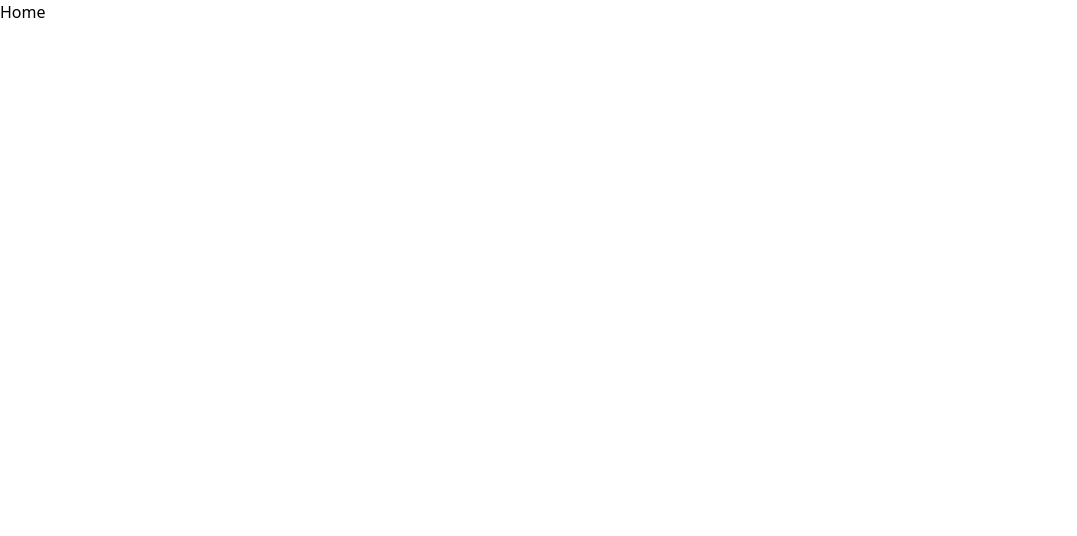
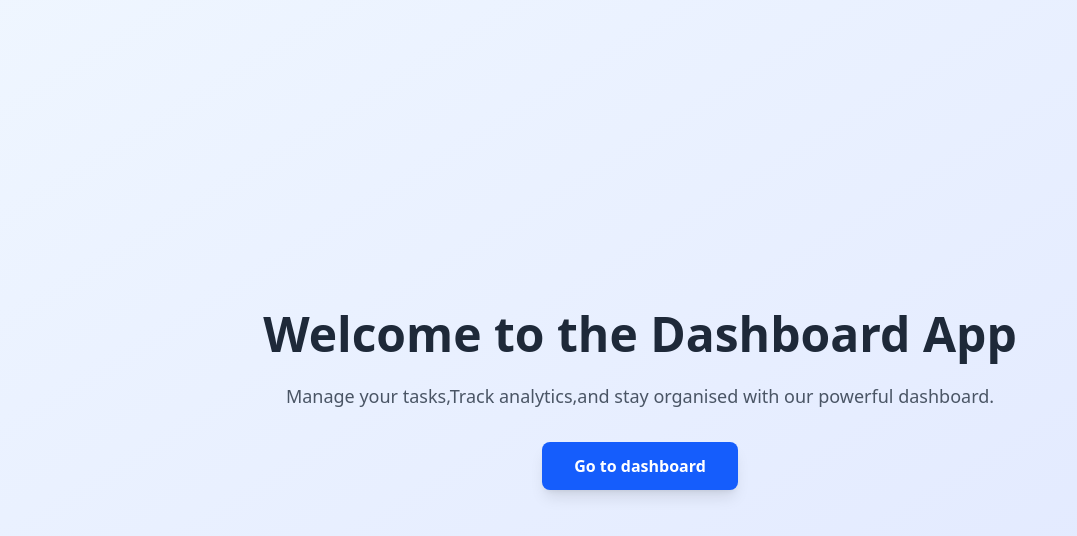
Before and after one commit to AbhishekKonnayil/learning-nextjs, a Next.js app: page / in a window 1280 px wide. Shown: the top 536 px of the page, without its empty margins (0-1077 px from the left). Built offline with nearby package versions, Linux system fonts and the light colour scheme.

Commit message:
initial setting of home page

```diff
--- a/src/app/about/page.tsx
+++ /dev/null
@@ -1,7 +0,0 @@
-import React from "react";
-
-const About = () => {
-  return <div>About</div>;
-};
-
-export default About;
--- a/src/app/contact/page.tsx
+++ /dev/null
@@ -1,9 +0,0 @@
-import React from 'react'
-
-const Contact = () => {
-  return (
-    <div> This is Contact page</div>
-  )
-}
-
-export default Contact
--- a/src/app/page.tsx
+++ b/src/app/page.tsx
@@ -1,7 +1,26 @@
+import Link from "next/link";
 import React from "react";
 
 const Home = () => {
-  return <div>Home</div>;
+  return (
+    <div className="min-h-screen bg-gradient-to-br from-blue-50 to-indigo-100 flex flex-col items-center justify-center p-6">
+      <div className="text-center">
+        <h1 className="text-5xl font-bold text-gray-800 mb-6">
+          Welcome to the Dashboard App
+        </h1>
+        <p className="text-lg text-gray-600 mb-8">
+          Manage your tasks,Track analytics,and stay organised with our powerful
+          dashboard.
+        </p>
+        <Link
+          href="/dasboard"
+          className="inline-flex items-center justify-center bg-blue-600 text-white px-8 py-3 rounded-lg font-semibold hover:bg-blue-700 transition-colors shadow-lg hover:shadow-xl"
+        >
+          Go to dashboard
+        </Link>
+      </div>
+    </div>
+  );
 };
 
 export default Home;
```
Also changed, not shown: src/app/dashboard/analytics/page.tsx (added), src/app/dashboard/page.tsx (added), src/app/dashboard/settings/page.tsx (added), src/app/dashboard/tasks/page.tsx (added), src/app/dashboard/users/page.tsx (added).
